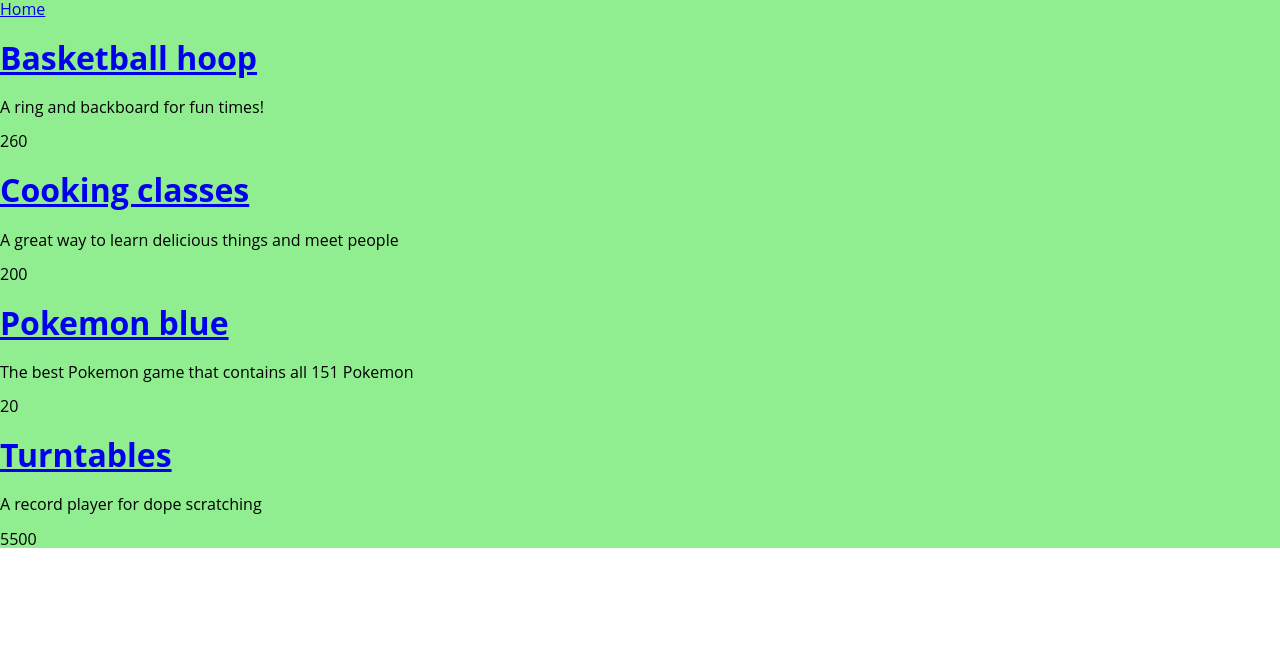
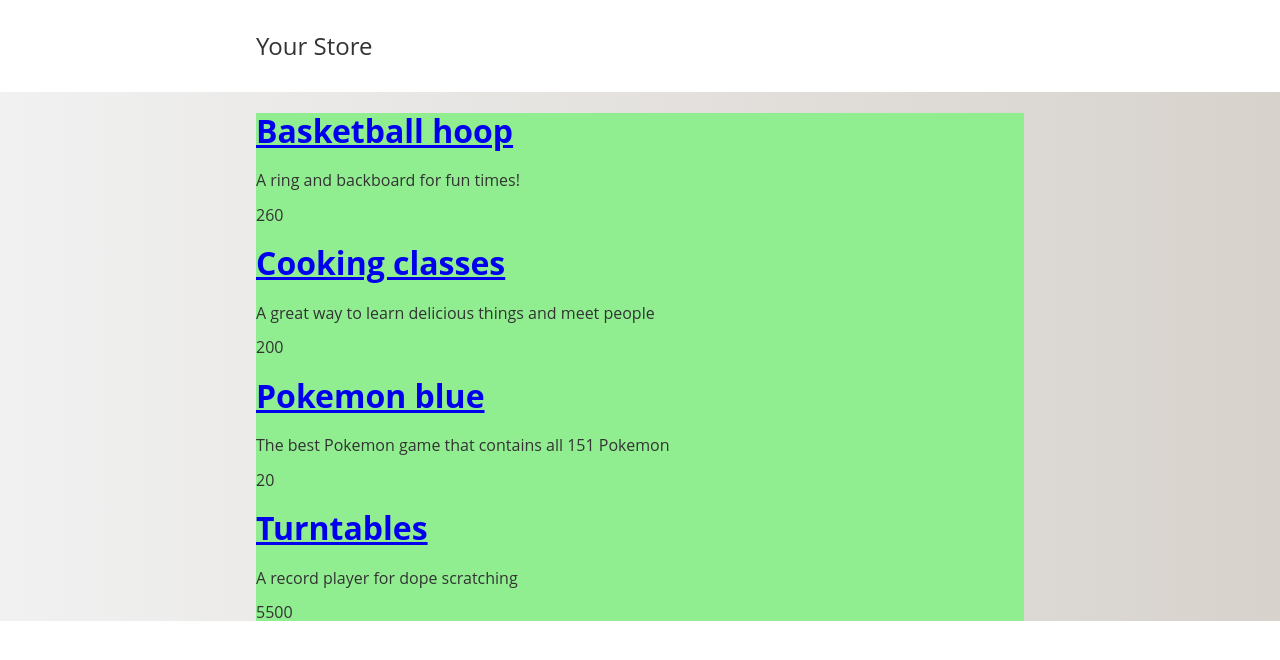
Before and after one commit to spacekey28/ecommerce-next-app, a Next.js app: page / in a window 1280 px wide. Shown: the top 660 px of the page. Built offline with nearby package versions, Linux system fonts and the light colour scheme.

Commit message:
styled nav

```diff
--- /dev/null
+++ b/components/Navbar.js
@@ -0,0 +1,37 @@
+import Link from "next/link";
+import styled from "styled-components";
+
+const UnstyledLink = styled.a`
+  text-decoration: none;
+  color: inherit;
+
+  &:hover {
+    cursor: pointer;
+  }
+`;
+
+const Nav = styled.nav`
+  background: white;
+  padding: 2rem;
+`;
+
+const NavContainer = styled.div`
+  width: 100%;
+  max-width: 768px;
+  margin: 0 auto;
+  font-size: 1.5rem;
+`;
+
+const Navbar = () => {
+  return (
+    <Nav>
+      <NavContainer>
+        <Link href="/">
+          <UnstyledLink>Your Store</UnstyledLink>
+        </Link>
+      </NavContainer>
+    </Nav>
+  )
+}
+
+export default Navbar;
--- a/pages/_app.js
+++ b/pages/_app.js
@@ -1,26 +1,31 @@
-import Link from "next/link";
 import styled from "styled-components";
 import { Normalize } from "styled-normalize";
+import Navbar from "../components/Navbar";
 
 const Container = styled.div`
-  @import url('https://fonts.googleapis.com/css2?family=Open+Sans:wght@300;400;700&display=swap');
-  background: lightgreen;
-  font-family: 'Open Sans', sans-serif;
+  @import url("https://fonts.googleapis.com/css2?family=Open+Sans:wght@300;400;700&display=swap");
+  background: linear-gradient(to right, #f1f1f1, #d7d2cc);
+  font-family: "Open Sans", sans-serif;
+  color: #333;
 `;
 
+const Page = styled.div`
+  width: 100%;
+  max-width: 768px;
+  background: lightgreen;
+  margin: 0 auto;
+`;
 
 const MyApp = ({ Component, pageProps }) => {
   return (
     <Container>
       <Normalize />
-      <Link href="/">
-        <a>
-          Home
-        </a>
-      </Link>
-      <Component {...pageProps} />
+      <Navbar></Navbar>
+      <Page>
+        <Component {...pageProps} />
+      </Page>
     </Container>
-  )
-}
+  );
+};
 
 export default MyApp;
```
